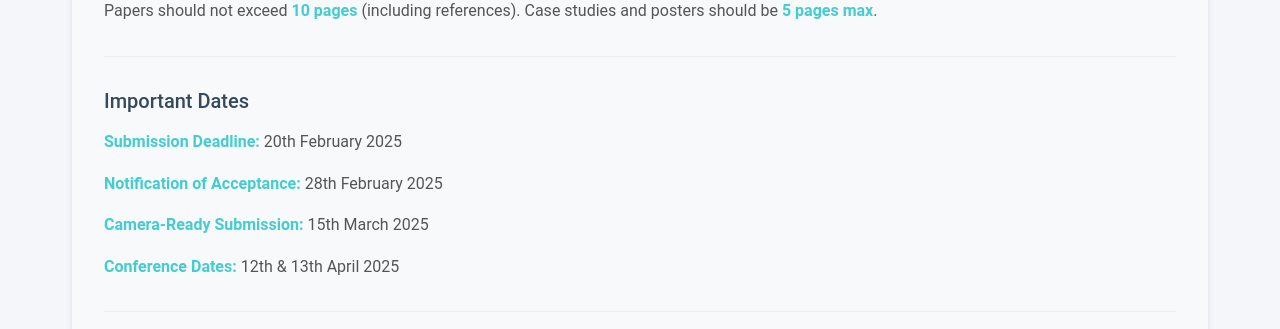
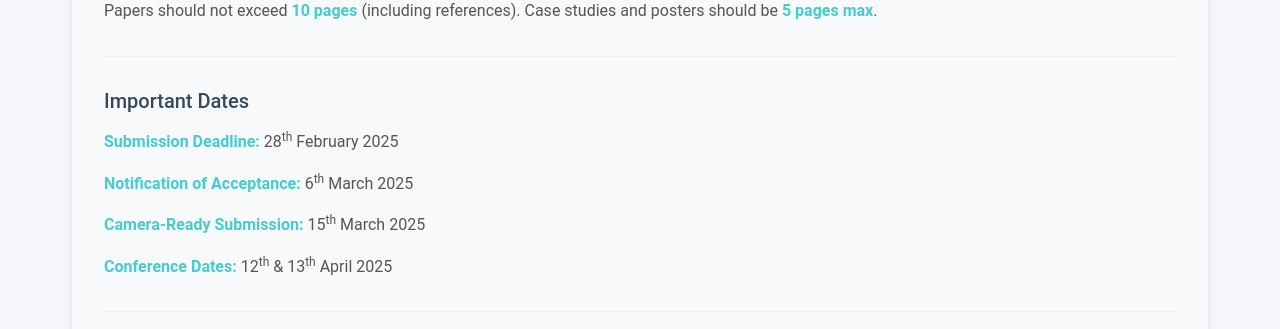
Before and after one commit to Techwolf78/NTA, a React (Create React App) app: page /#/Publication in a window 1280 px wide. Shown: the part 1231-1560 px from the top of the page. Built offline with nearby package versions, Linux system fonts and the light colour scheme.

Commit message:
changes in publication.jsx

```diff
--- a/src/components/Publication/Publication.jsx
+++ b/src/components/Publication/Publication.jsx
@@ -72,12 +72,13 @@ const Publication = () => {
            </div>
 
            <div className="section">
-             <h3>Important Dates</h3>
-             <p><span className="important">Submission Deadline:</span> 20th February 2025</p>
-             <p><span className="important">Notification of Acceptance:</span> 28th February 2025</p>
-             <p><span className="important">Camera-Ready Submission:</span> 15th March 2025</p>
-             <p><span className="important">Conference Dates:</span> 12th & 13th April 2025</p>
-           </div>
+  <h3>Important Dates</h3>
+  <p><span className="important">Submission Deadline:</span> 28<sup>th</sup> February 2025</p>
+  <p><span className="important">Notification of Acceptance:</span> 6<sup>th</sup> March 2025</p>
+  <p><span className="important">Camera-Ready Submission:</span> 15<sup>th</sup> March 2025</p>
+  <p><span className="important">Conference Dates:</span> 12<sup>th</sup> & 13<sup>th</sup> April 2025</p>
+</div>
+
 
            <div className="section">
              <h3>Review and Publication</h3>
--- a/src/components/SubmissionPage.jsx
+++ b/src/components/SubmissionPage.jsx
@@ -170,7 +170,7 @@ const SubmissionPage = () => {
                 <li>Max file size: 10 MB</li>
                 <li>Filename: 'LastName_FirstName_Poster.pdf'</li>
                 <li>Contact: research@indiraicem.ac.in</li>
-                <li>Deadline: 20 February 2025</li>
+                <li>Deadline: 28<sup>th</sup> February 2025</li>
               </ul>
             </div>
           </div>
```
